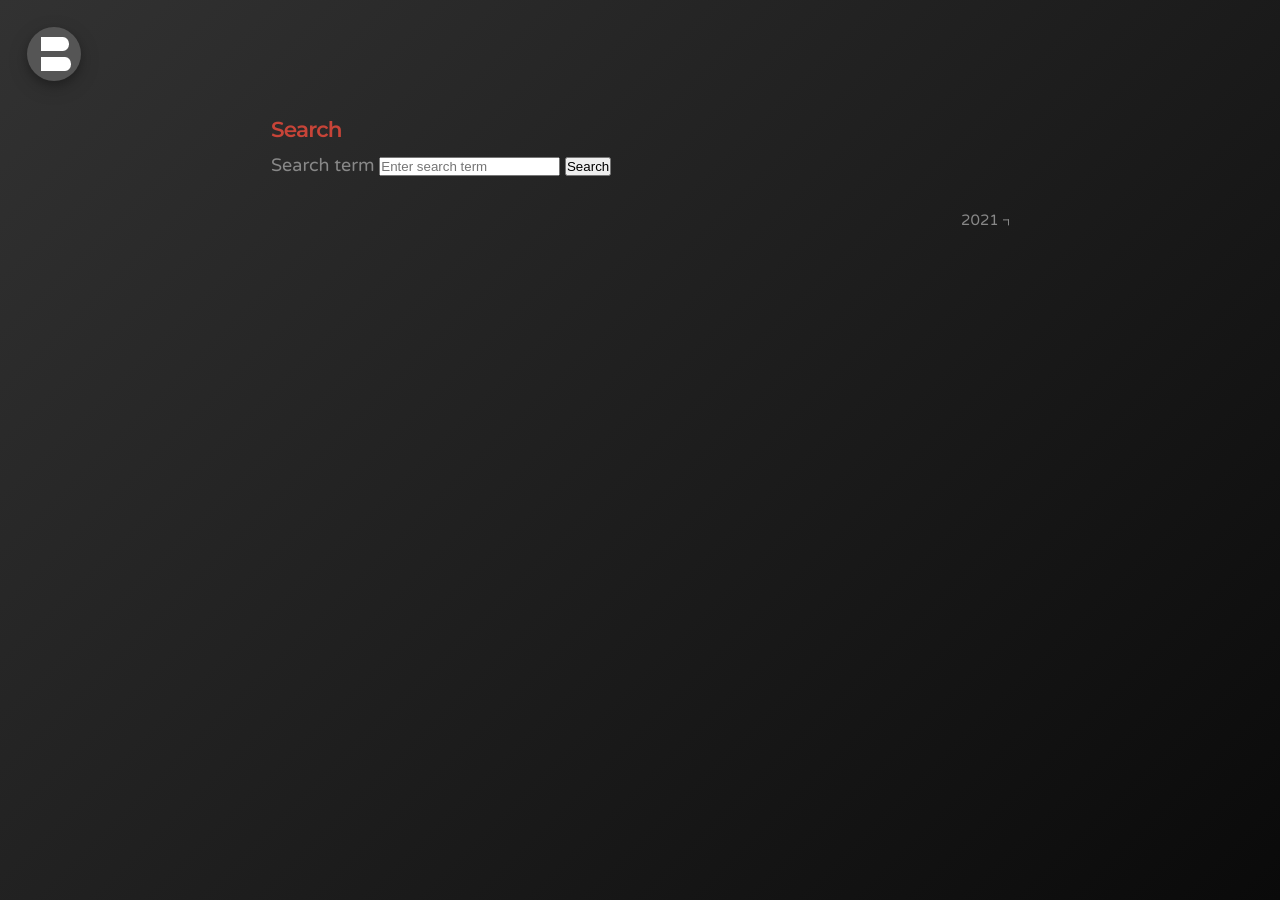
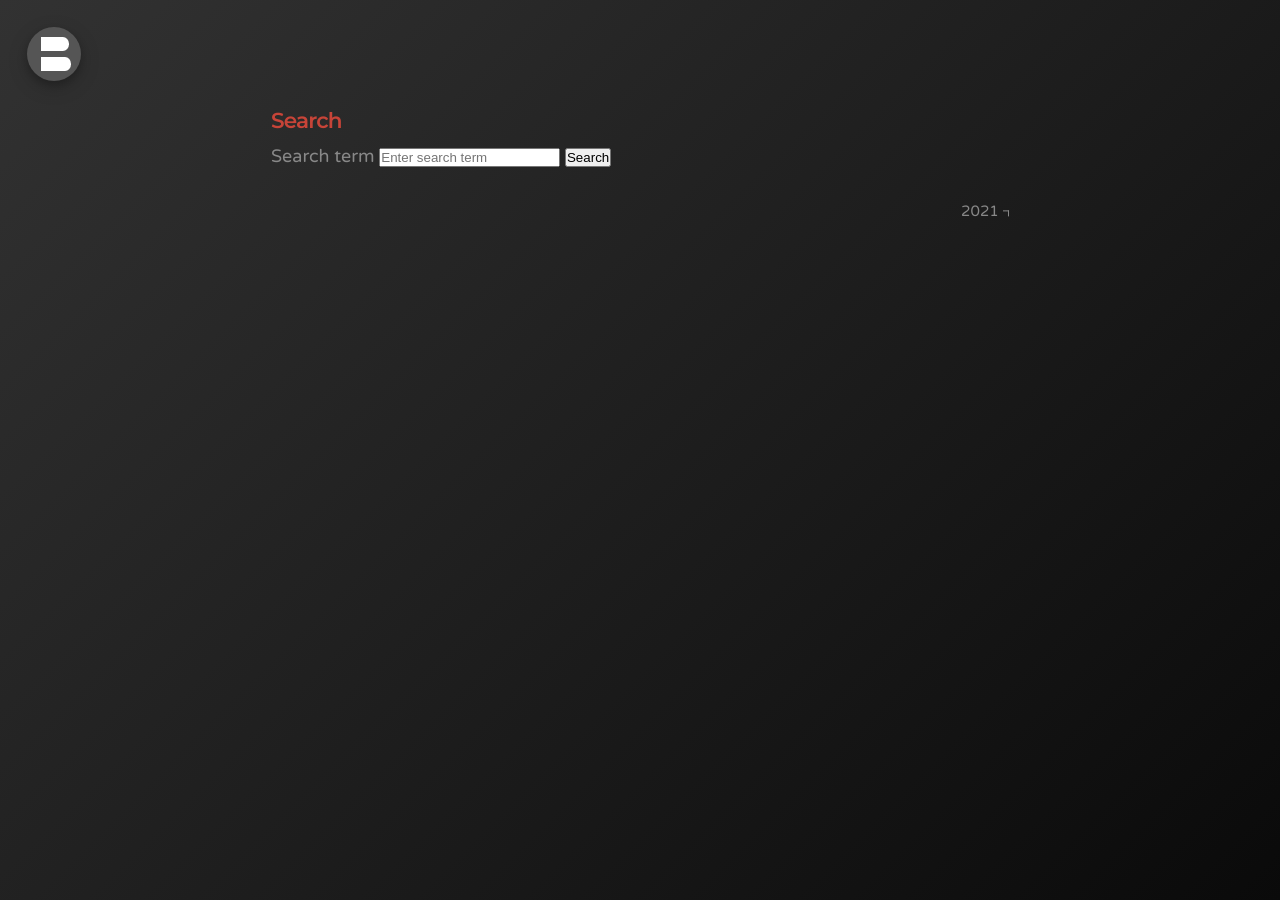
Before and after one commit to bonina/bonina.github.io, a Jekyll site: the page built from search/index.html, in a window 1280 px wide. Built offline with Jekyll 4.4.1, drawn with Linux system fonts in a browser that asks for light colours; nearby versions of some CDN libraries.

Commit message:
Update index.html

```diff
--- a/search/index.html
+++ b/search/index.html
@@ -4,7 +4,7 @@ title: Search
 search_omit: true
 ---
 
-  <h1 style=padding-top:3.5rem;>Search</h1>
+  <h1 style=padding-top:3rem;>Search</h1>
 
   <!-- Search form -->
   <form method="get" action="/search" data-search-form>
```
